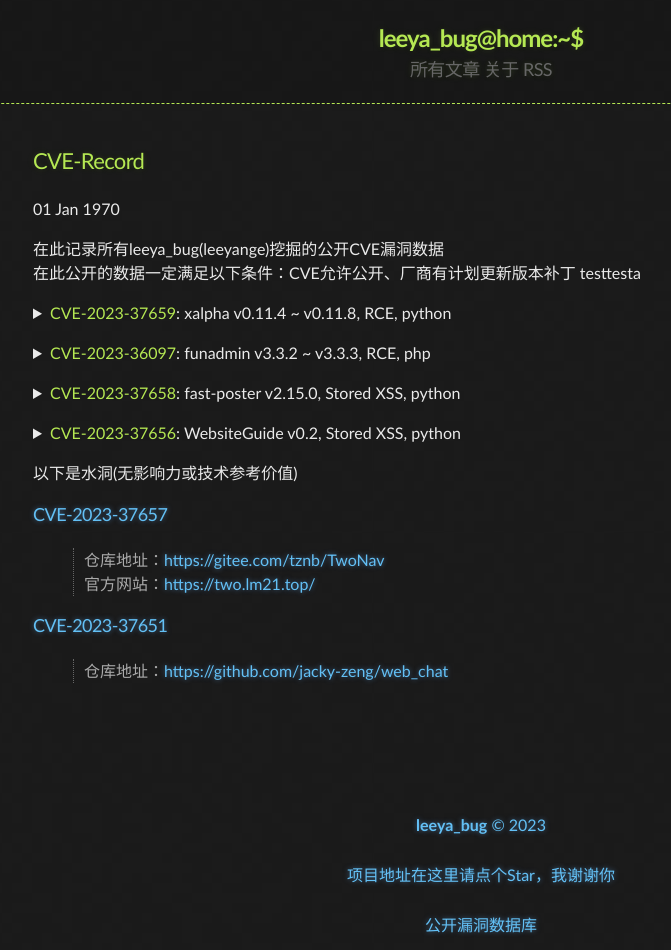
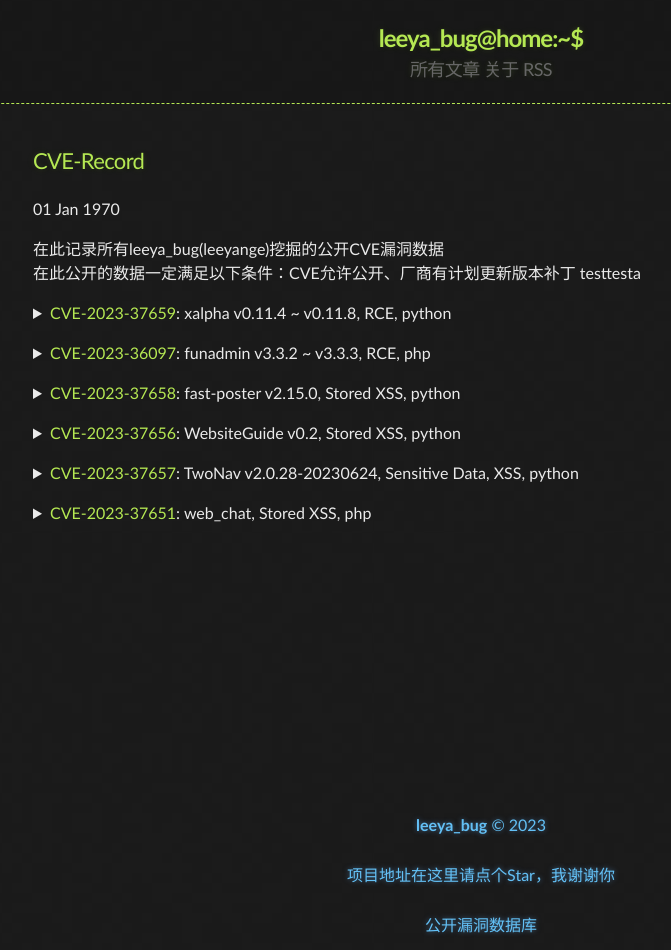
Before and after one commit to Leeyangee/leeyangee.github.io, a Jekyll site: the page built from _posts/1970-01-01-CVE-Record.md, in a window 1280 px wide. Shown: the whole page, without its empty margins (159-830 px from the left). Built offline with Jekyll 4.4.1, drawn with Linux system fonts in a browser that asks for light colours.

Commit message:
Update 1970-01-01-CVE-Record.md

```diff
--- a/_posts/1970-01-01-CVE-Record.md
+++ b/_posts/1970-01-01-CVE-Record.md
@@ -10,8 +10,8 @@ published: true
       <summary><font color="#b5e853">CVE-2023-37659</font>: xalpha v0.11.4 ~ v0.11.8, RCE, python</summary>
       <pre><code>
 <a id="cve_addr">CVE-2023-37659</a>
-仓库地址：<a id="cve_rep">https://github.com/refraction-ray/xalpha</a>
-官方网站：<a id="cve_rep">https://xalpha.readthedocs.io</a>
+仓库地址: <a id="cve_rep">https://github.com/refraction-ray/xalpha</a>
+官方网站: <a id="cve_rep">https://xalpha.readthedocs.io</a>
       </code></pre>
 </details><p></p>
 
@@ -19,8 +19,8 @@ published: true
       <summary><font color="#b5e853">CVE-2023-36097</font>: funadmin v3.3.2 ~ v3.3.3, RCE, php</summary>
       <pre><code>
 <a id="cve_addr">CVE-2023-36097</a>
-仓库地址：<a id="cve_rep">https://gitee.com/funadmin/funadmin</a>
-官方网站：<a id="cve_rep">https://www.funadmin.com</a>
+仓库地址: <a id="cve_rep">https://gitee.com/funadmin/funadmin</a>
+官方网站: <a id="cve_rep">https://www.funadmin.com</a>
       </code></pre>
 </details><p></p>
 
@@ -41,15 +41,24 @@ published: true
 仓库地址: <a id="cve_rep">https://github.com/mizhexiaoxiao/WebsiteGuide</a>
       </code></pre>
 </details><p></p>
+<!--以下是水洞(无影响力或技术参考价值)-->
 
-以下是水洞(无影响力或技术参考价值)
+<details>
+      <summary><font color="#b5e853">CVE-2023-37657</font>: TwoNav v2.0.28-20230624, Sensitive Data, XSS, python</summary>
+      <pre><code>
+<a id="cve_addr">CVE-2023-37657</a>
+仓库地址: <a id="cve_rep">https://gitee.com/tznb/TwoNav</a>
+测试网站: <a id="cve_rep">https://two.lm21.top</a>
+      </code></pre>
+</details><p></p>
 
-### [CVE-2023-37657](https://cve.mitre.org/cgi-bin/cvename.cgi?name=CVE-2023-37657)
-> 仓库地址：<https://gitee.com/tznb/TwoNav>
-> 官方网站：<https://two.lm21.top/>
-
-### [CVE-2023-37651](https://cve.mitre.org/cgi-bin/cvename.cgi?name=CVE-2023-37651)
-> 仓库地址：<https://github.com/jacky-zeng/web_chat>
+<details>
+      <summary><font color="#b5e853">CVE-2023-37651</font>:  web_chat, Stored XSS, php</summary>
+      <pre><code>
+<a id="cve_addr">CVE-2023-37651</a>
+仓库地址: <a id="cve_rep">https://github.com/jacky-zeng/web_chat</a>
+      </code></pre>
+</details><p></p>
 
 <script>
       t = document.querySelectorAll("#cve_addr");
```
